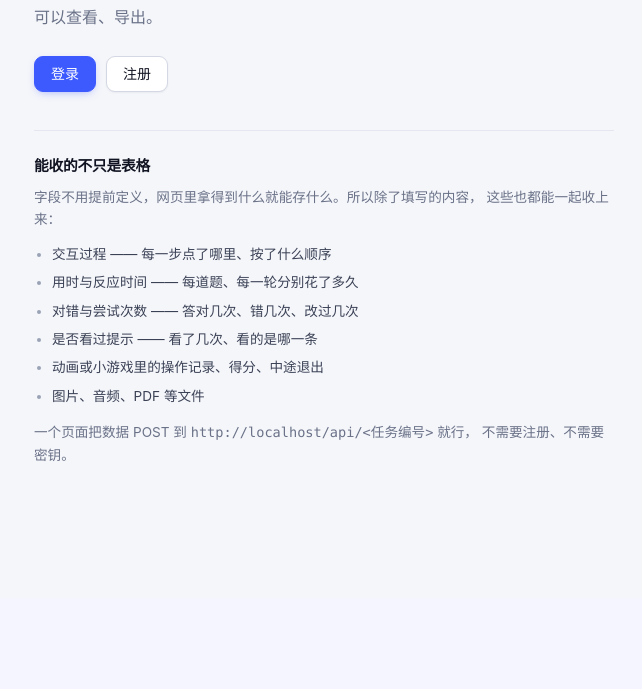
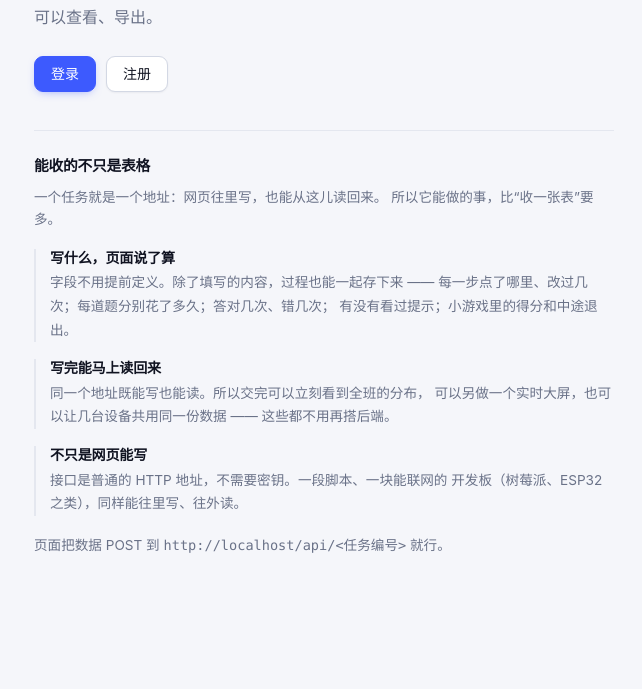
Before and after one commit to Qiuzizhao/QiuForm, a Flask app: page / in a window 1280 px wide. Shown: the part 219-908 px from the top of the page, without its empty margins (316-958 px from the left). Before the commit the page ends 680 px from the top, so only its background shows below. Run offline with Flask 3, Linux system fonts and the light colour scheme; parts of the project's set-up code (start-up, migrations or seed data) failed here and were passed over.

Commit message:
重新整理首页的能力说明，并修掉读取限流的一个真实缺陷
原来那段只说了“能存更细的字段”，太浅。它真正的特别之处是三个特性
叠在一起：能写（不预设字段）+ 能读（同地址读回）+ 不鉴权（谁都能调）。

改成三条：
  写什么，页面说了算 —— 收过程，不只是结果
  写完能马上读回来 —— 实时分布、大屏、多设备共用一份数据，都不用后端
  不只是网页能写 —— 脚本、树莓派、ESP32 也是普通 HTTP 客户端

写第二条时发现限流有问题：读取限流按“任务 + 客户端 IP”算、最小间隔
0.8 秒，而一个班的学生走学校同一个出口 IP —— 第二个人打开看板就会被
429。这正好把要宣传的场景堵死了。

改成令牌桶：允许突发 20 次、之后每秒补 5 次（QIUFORM_READ_BURST /
QIUFORM_READ_RATE 可调）。既撑得住全班同时刷新，又拦得住页面里
写死循环并发刷新。

测试相应调整：新增“连续 10 次读取全部放行”，限流那条改成高并发压测
——顺序请求受网络延迟限制，在慢网络下永远刷不爆，测不出真实行为。
测试从 67 项增至 69 项。

```diff
--- a/qiuform/__init__.py
+++ b/qiuform/__init__.py
@@ -69,7 +69,10 @@ def create_app(config: dict = None) -> Flask:
         MAX_PAGE_BYTES=4 * 1024 * 1024,       # 单个网页文件
         MAX_UPLOAD_BYTES=8 * 1024 * 1024,     # 接口收到的单个附件
         API_DEFAULT_LIMIT=3,                  # 不带 /all 时返回几条
-        API_MIN_READ_INTERVAL=0.8,            # 全量读取的最小间隔（秒）
+        # 读取限流：允许突发 N 次，之后每秒补充 R 次（按 任务+客户端IP 计）
+        # 放宽到能撑住"一个班同时刷新看板"，同时拦住写死循环的刷新
+        API_READ_BURST=float(os.environ.get("QIUFORM_READ_BURST", "20")),
+        API_READ_RATE=float(os.environ.get("QIUFORM_READ_RATE", "5")),
     )
     if config:
         app.config.update(config)
--- a/qiuform/static/app.css
+++ b/qiuform/static/app.css
@@ -608,9 +608,11 @@ a:hover > .thumb { transform: scale(1.04); border-color: var(--accent); }
 .home-note h2 { font-size: .92rem; margin-bottom: 10px; }
 .home-note p { margin-bottom: 12px; }
 
-.quiet-list { margin: 0; padding-left: 18px; color: var(--ink-2); }
-.quiet-list li { margin-bottom: 6px; }
-.quiet-list li::marker { color: var(--faint); }
+/* 首页的三条能力说明：用左侧细线分组，不用卡片，保持安静 */
+.home-points { display: flex; flex-direction: column; gap: 17px; margin-top: 18px; }
+.home-point { border-left: 2px solid var(--line); padding-left: 14px; }
+.home-point h3 { font-size: .88rem; margin-bottom: 4px; }
+.home-point p { font-size: .85rem; color: var(--muted); margin: 0; line-height: 1.75; }
 
 .feature-list { margin: 0; padding-left: 19px; }
 .feature-list li { margin-bottom: 7px; font-size: .89rem; color: var(--ink-2); }
--- a/qiuform/templates/landing.html
+++ b/qiuform/templates/landing.html
@@ -23,20 +23,40 @@
   <div class="home-note">
     <h2>能收的不只是表格</h2>
     <p class="small muted">
-      字段不用提前定义，网页里拿得到什么就能存什么。所以除了填写的内容，
-      这些也都能一起收上来：
+      一个任务就是一个地址：网页往里写，也能从这儿读回来。
+      所以它能做的事，比“收一张表”要多。
     </p>
-    <ul class="quiet-list small">
-      <li>交互过程 —— 每一步点了哪里、按了什么顺序</li>
-      <li>用时与反应时间 —— 每道题、每一轮分别花了多久</li>
-      <li>对错与尝试次数 —— 答对几次、错几次、改过几次</li>
-      <li>是否看过提示 —— 看了几次、看的是哪一条</li>
-      <li>动画或小游戏里的操作记录、得分、中途退出</li>
-      <li>图片、音频、PDF 等文件</li>
-    </ul>
-    <p class="small muted" style="margin-top:14px">
-      一个页面把数据 POST 到 <span class="mono">{{ base_url() }}/api/&lt;任务编号&gt;</span> 就行，
-      不需要注册、不需要密钥。
+
+    <div class="home-points">
+      <div class="home-point">
+        <h3>写什么，页面说了算</h3>
+        <p>
+          字段不用提前定义。除了填写的内容，过程也能一起存下来 ——
+          每一步点了哪里、改过几次；每道题分别花了多久；答对几次、错几次；
+          有没有看过提示；小游戏里的得分和中途退出。
+        </p>
+      </div>
+
+      <div class="home-point">
+        <h3>写完能马上读回来</h3>
+        <p>
+          同一个地址既能写也能读。所以交完可以立刻看到全班的分布，
+          可以另做一个实时大屏，也可以让几台设备共用同一份数据 ——
+          这些都不用再搭后端。
+        </p>
+      </div>
+
+      <div class="home-point">
+        <h3>不只是网页能写</h3>
+        <p>
+          接口是普通的 HTTP 地址，不需要密钥。一段脚本、一块能联网的
+          开发板（树莓派、ESP32 之类），同样能往里写、往外读。
+        </p>
+      </div>
+    </div>
+
+    <p class="small muted" style="margin-top:18px">
+      页面把数据 POST 到 <span class="mono">{{ base_url() }}/api/&lt;任务编号&gt;</span> 就行。
     </p>
   </div>
 </section>
```
Also changed, not shown: DEPLOY.md (+11 -0 lines), qiuform/api.py (+25 -10 lines), tests/smoke_test.py (+38 -2 lines).
